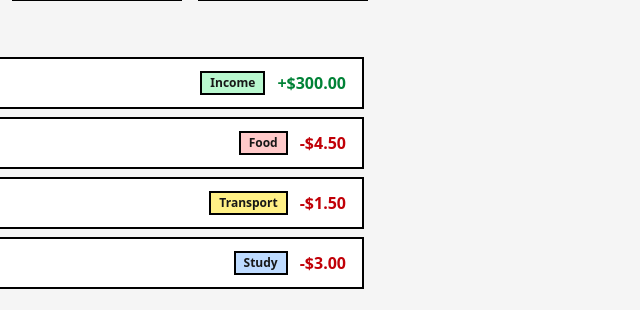
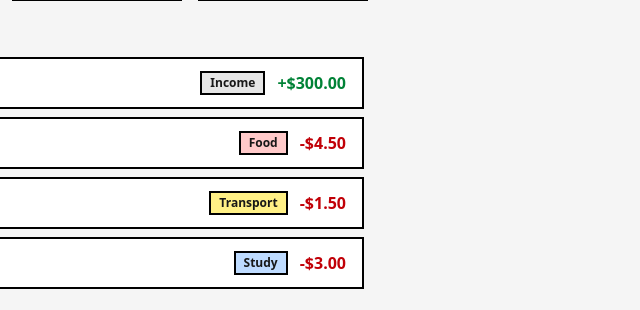
Before and after one commit to lyhourmeng659-web/expense-tracker, a plain HTML site: page index.html in a window 1280 px wide. Shown: the part 227-537 px from the top of the page, 640-1280 px from the left. Drawn offline with nearby package versions, Linux system fonts and the light colour scheme.

Commit message:
Draw list and summary from data

```diff
--- a/apps.js
+++ b/apps.js
@@ -114,6 +114,62 @@ function monthlySummary(list, month, year) {
   };
 }
 
+function renderTransactions() {
+  const transactionList = document.querySelector('#transaction-list');
+
+  // TODO 1: សម្អាត rows ចាស់ចេញពី list
+  transactionList.replaceChildren();
+
+  const categoryColors = {
+    Food: 'bg-red-200',
+    Transport: 'bg-yellow-200',
+    Study: 'bg-blue-200',
+    Other: 'bg-neutral-200',
+  };
+
+  transactions.forEach((tx) => {
+    // TODO 2: បង្កើត <li>
+    const li = document.createElement('li');
+    li.className =
+      'mb-2 flex flex-col gap-1 border-2 border-black bg-white px-4 py-3 sm:flex-row sm:justify-between sm:gap-3';
+
+    // TODO 3: បង្កើត <span> សម្រាប់ tx.note
+    const span = document.createElement('span');
+    span.className = 'flex-1 font-semibold';
+
+    const categorySpan = document.createElement('span');
+    categorySpan.className =
+      'self-center border-2 border-black px-2 py-0.5 text-xs font-bold text-neutral-900';
+    categorySpan.classList.add(categoryColors[tx.category] || 'bg-neutral-200');
+
+    const amountSpan = document.createElement('span');
+    amountSpan.className = 'font-bold';
+
+    // TODO 4: ដាក់ tx.note ទៅក្នុង span ដោយ textContent
+    span.textContent = tx.note;
+    categorySpan.textContent = tx.category;
+
+    const amount = formatMoney(Math.abs(tx.amountCents));
+    amountSpan.textContent = tx.type === 'income' ? `+${amount}` : `-${amount}`;
+    amountSpan.classList.add(
+      tx.type === 'income' ? 'text-green-700' : 'text-red-700',
+    );
+
+    // TODO 5: ដាក់ span ទៅក្នុង li.......
+    li.appendChild(span);
+    li.appendChild(categorySpan);
+    li.appendChild(amountSpan);
+
+    // TODO 6: ដាក់ li ទៅក្នុង list
+    transactionList.appendChild(li);
+  });
+}
+
+renderTransactions();
+
+console.log(document.querySelectorAll('#transaction-list li'));
+console.log(document.querySelector('#transaction-list').textContent);
+
 // Checks whether the actual value matches the expected value and logs the result.
 function check(name, actual, expected) {
   const ok = actual === expected;
--- a/index.html
+++ b/index.html
@@ -7,7 +7,7 @@
     <title>Expense Tracker</title>
     <script src="https://cdn.jsdelivr.net/npm/@tailwindcss/browser@4.1.18"></script>
     <script src="https://cdn.jsdelivr.net/npm/chart.js@4.4.7"></script>
-    <script src="apps.js"></script>
+    <script src="apps.js" defer></script>
 </head>
 
 
@@ -23,27 +23,27 @@
         <section class="mb-6 flex flex-col flex-wrap gap-4 min-[600px]:flex-row min-[600px]:flex-wrap sm:flex-row">
             <div class="flex-1 border-2 border-black bg-white p-4 shadow-[4px_4px_0_#000] min-w-[140px]">
                 <p class="mb-2 text-neutral-600">Balance</p>
-                <p class="text-2xl font-bold">$291.00</p>
+                <p id="balance-amount" class="text-2xl font-bold">$291.00</p>
             </div>
             <div class="flex-1 border-2 border-black bg-white p-4 shadow-[4px_4px_0_#000] min-w-[140px]">
                 <p class="mb-2 text-neutral-600">Income</p>
-                <p class="text-2xl font-bold">$300.00</p>
+                <p id="income-amount" class="text-2xl font-bold">$300.00</p>
             </div>
             <div class="flex-1 border-2 border-black bg-white p-4 shadow-[4px_4px_0_#000] min-w-[140px]">
                 <p class="mb-2 text-neutral-600">Expenses</p>
-                <p class="text-2xl font-bold">$9.00</p>
+                <p id="expense-amount" class="text-2xl font-bold">$9.00</p>
             </div>
             <div class="flex-1 border-2 border-black bg-white p-4 shadow-[4px_4px_0_#000] min-w-[140px]">
                 <p class="mb-2 text-neutral-600">Biggest expense</p>
-                <p class="text-2xl font-bold text-red-600">$4.50</p>
+                <p id="biggest-expense-amount" class="text-2xl font-bold text-red-600">$4.50</p>
             </div>
         </section>
 
         <!-- Recent Content -->
         <section class="mb-6">
             <h2 class="mb-2 text-xl font-bold">Recent transactions</h2>
-            <ul>
-                <li
+            <ul id="transaction-list">
+                <!-- <li
                     class="mb-2 flex flex-col gap-1 border-2 border-black bg-white px-4 py-3 sm:flex-row sm:justify-between sm:gap-3">
                     <span class="flex-1 font-semibold">Salary</span>
                     <span
@@ -70,7 +70,7 @@
                     <span
                         class="self-center border-2 border-black bg-blue-200 px-2 py-0.5 text-xs font-bold text-neutral-900">Study</span>
                     <span class="font-bold text-red-700">-$3.00</span>
-                </li>
+                </li> -->
             </ul>
         </section>
 
```
Also changed, not shown: 1 other file.
